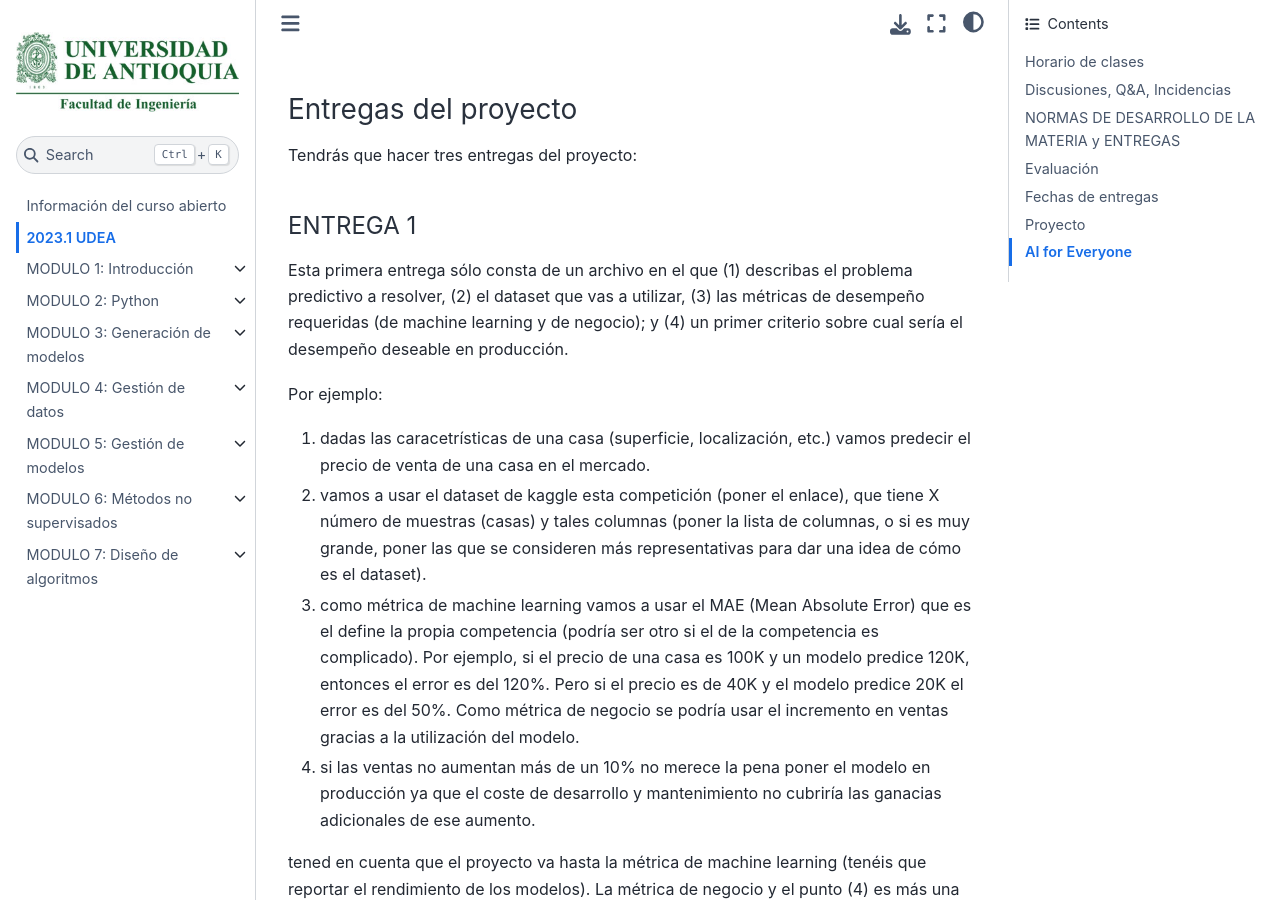
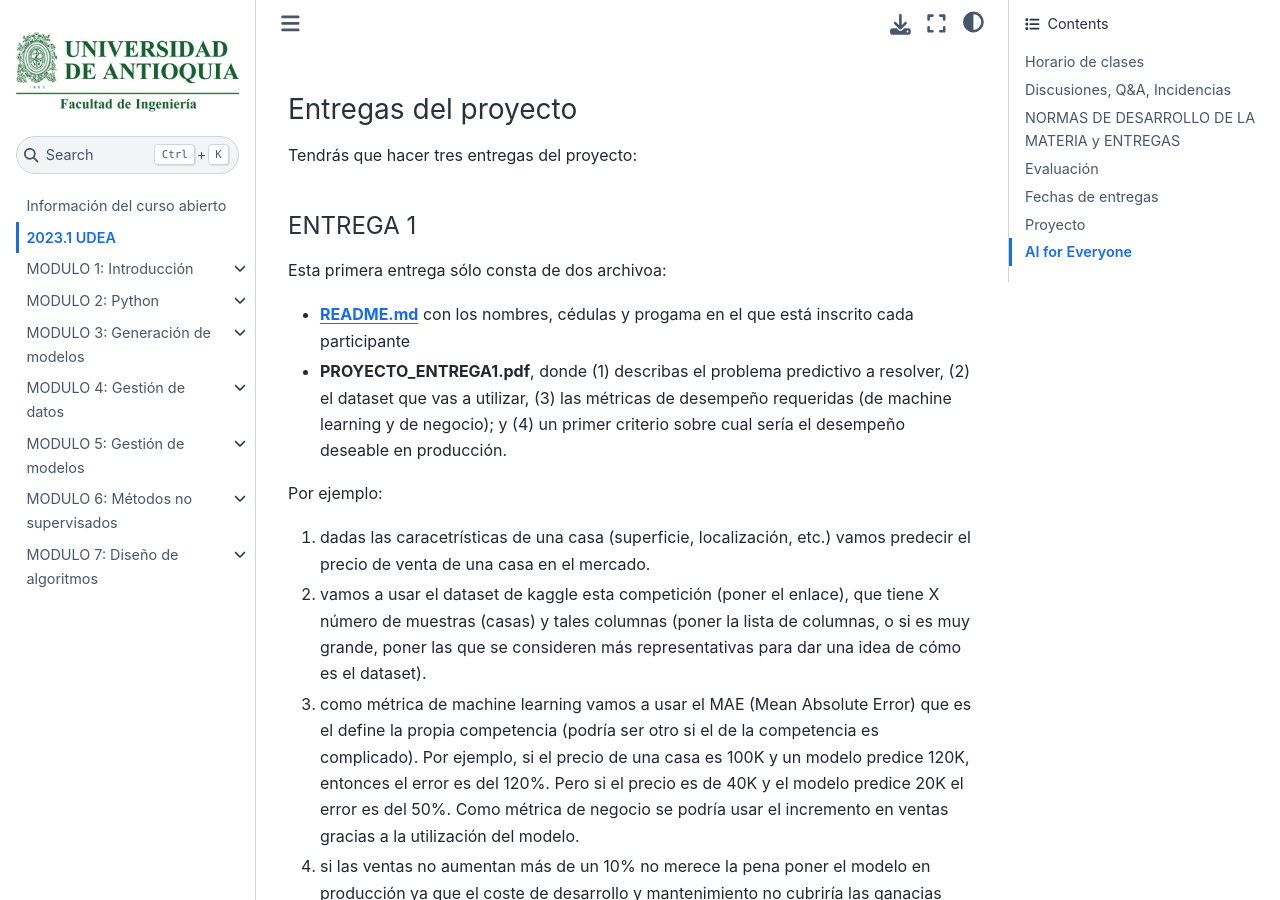
Before and after one commit to rramosp/ai4eng.v1, a Jupyter Book: the page built from content/M00_intro_udea.md, in a window 1280 px wide and 900 px high, scrolled down 5568 px. Built offline with Jupyter Book 1.0.4 settings and Sphinx 7.4.7 and the Sphinx Book theme 1.1.4, drawn with Linux system fonts in a browser that asks for light colours; pages that are not in the unit, such as notebooks, are missing from menus.

Commit message:
Update M00_intro_udea.md

```diff
--- a/content/M00_intro_udea.md
+++ b/content/M00_intro_udea.md
@@ -187,7 +187,10 @@
 
 ##### ENTREGA 1
 
-Esta primera entrega sólo consta de un archivo en el que (1) describas el problema predictivo a resolver, (2) el dataset que vas a utilizar, (3) las métricas de desempeño requeridas (de machine learning y de negocio); y (4) un primer criterio sobre cual sería el desempeño deseable en producción.
+Esta primera entrega sólo consta de dos archivoa:
+
+- **README.md** con los nombres, cédulas y progama en el que está inscrito cada participante
+- **PROYECTO_ENTREGA1.pdf**, donde (1) describas el problema predictivo a resolver, (2) el dataset que vas a utilizar, (3) las métricas de desempeño requeridas (de machine learning y de negocio); y (4) un primer criterio sobre cual sería el desempeño deseable en producción.
 
 Por ejemplo:
 
```
